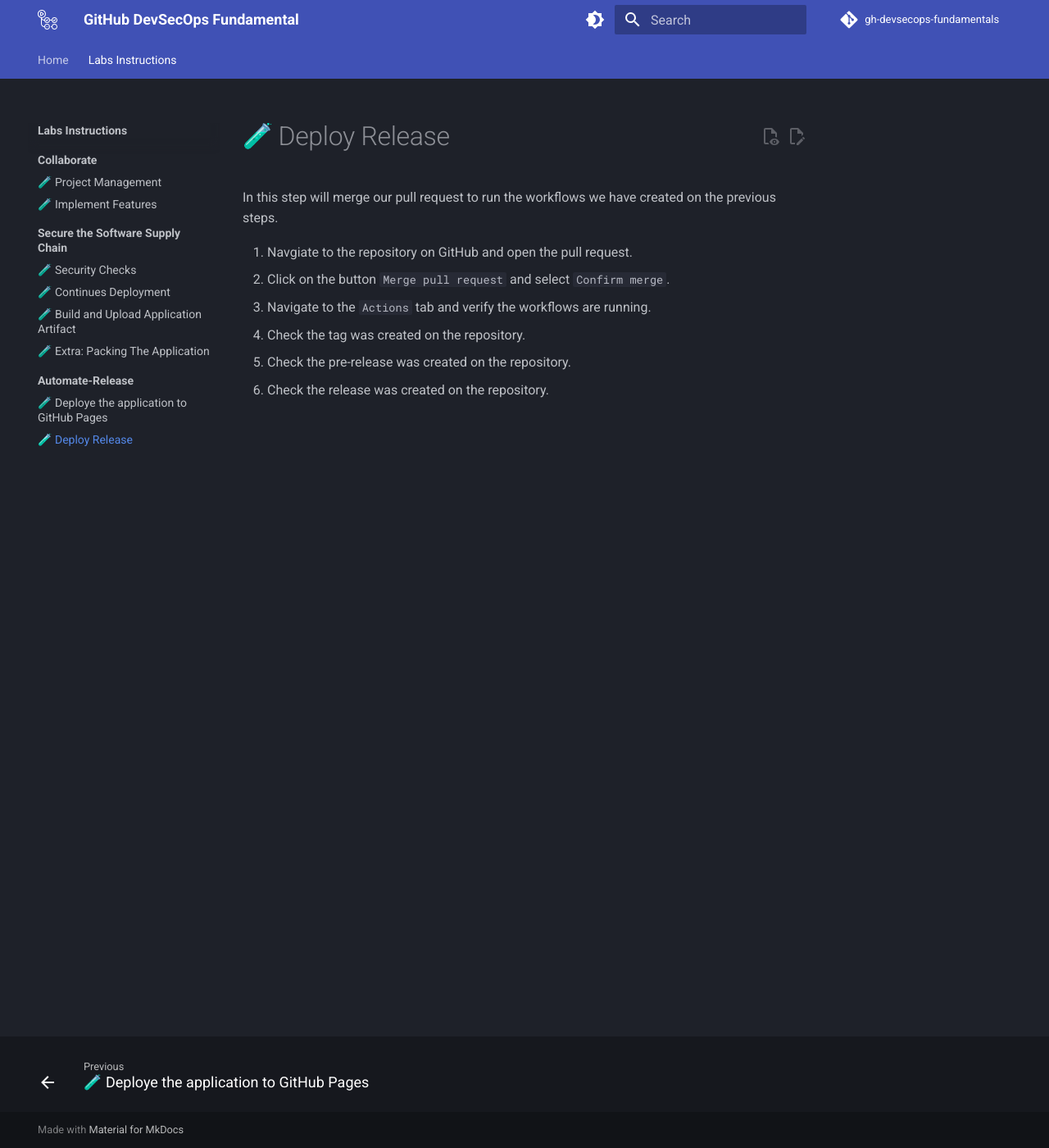
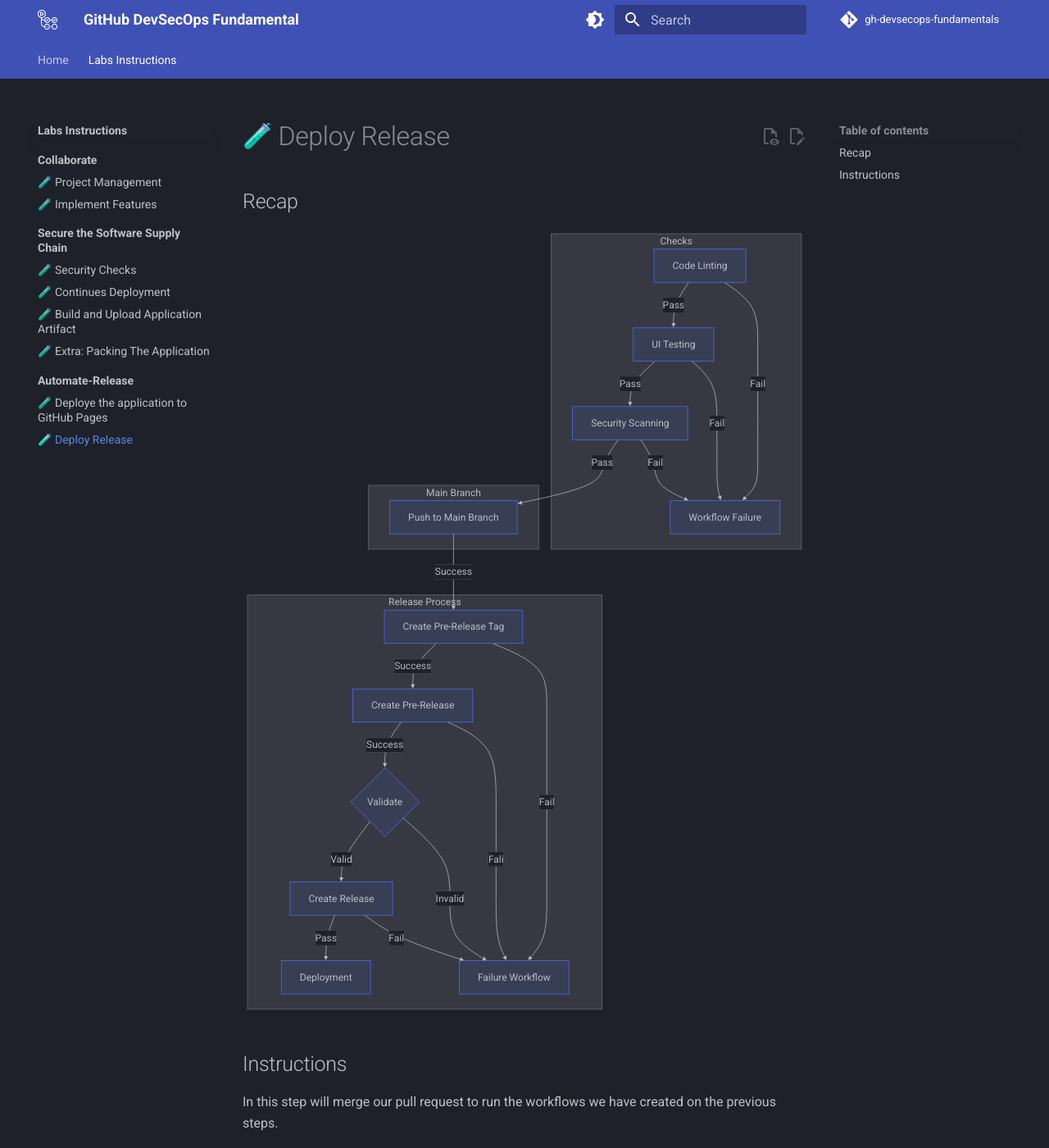
Before and after one commit to githubuniverseworkshops/github-devsecops-fundamentals, an MkDocs documentation site: the page built from docs/Labs-Instructions/03.Automate-Release/02.md, in a window 1280 px wide and 1400 px high. Shown: the whole window at 82% size. Built offline with MkDocs 1.6.1 and Material for MkDocs 9.7.7, drawn with Linux system fonts in a browser that asks for light colours; emoji names are drawn with the system emoji font; comment, search, counter and statistics services are not loaded; some of the changed lines change nothing that is shown.

Commit message:
Update 02.md

````diff
--- a/docs/Labs-Instructions/03.Automate-Release/02.md
+++ b/docs/Labs-Instructions/03.Automate-Release/02.md
@@ -1,4 +1,51 @@
 # :test_tube: Deploy Release
+
+## Recap
+
+```mermaid
+flowchart TD
+    subgraph Checks
+        A[Code Linting]
+        B[UI Testing]
+        D[Security Scanning]
+        C[Workflow Failure]
+    end
+
+    A-->|Pass|B
+    A-->|Fail|C
+    B-->|Pass|D
+    B-->|Fail|C
+
+    subgraph Release Process
+        E[Create Pre-Release Tag]
+        F[Create Pre-Release]
+        G{Validate}
+        H[Create Release]
+        I[Deployment]
+        J[Failure Workflow]
+
+    end
+
+    D-->|Pass|K
+    D-->|Fail|C
+    E-->|Success|F
+    F-->|Success|G
+    F-->|Fali|J
+    G-->|Valid|H
+    G-->|Invalid|J
+    H-->|Pass|I
+    H-->|Fail|J
+    E-->|Fail|J
+
+    subgraph Main Branch
+        K[Push to Main Branch]
+    end
+
+    K-->|Success|E
+
+```
+
+## Instructions
 
 In this step will merge our pull request to run the workflows we have created on the previous steps.
 
````
